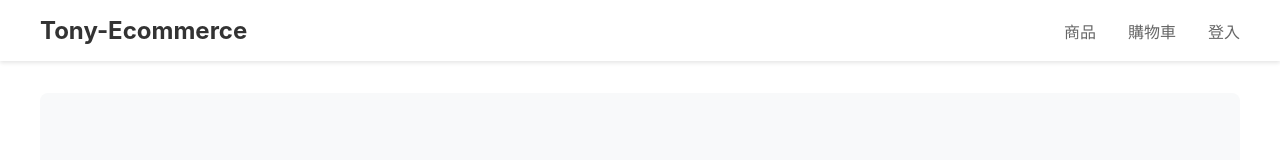
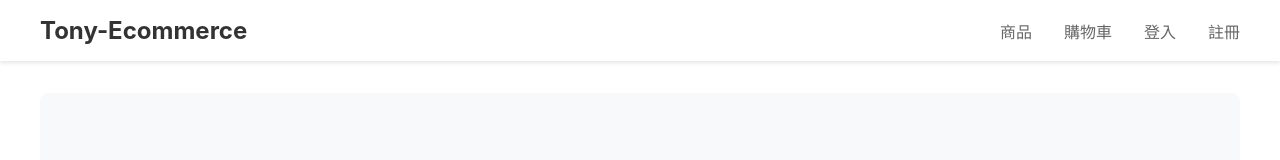
Before and after one commit to Ynot1996/tony-ecommerce, a React (Create React App) app in the folder frontend/: page / in a window 1280 px wide. Shown: the top 160 px of the page. Built offline with nearby package versions, Linux system fonts and the light colour scheme.

Commit message:
fix: add register back

```diff
--- a/frontend/src/components/Header/index.jsx
+++ b/frontend/src/components/Header/index.jsx
@@ -45,6 +45,7 @@ function Header() {
           <NavLink to="/products">商品</NavLink>
           <NavLink to="/cart">購物車</NavLink>
           <NavLink to="/login">登入</NavLink>
+          <NavLink to="/register">註冊</NavLink>
         </NavLinks>
       </Nav>
     </HeaderContainer>
```
